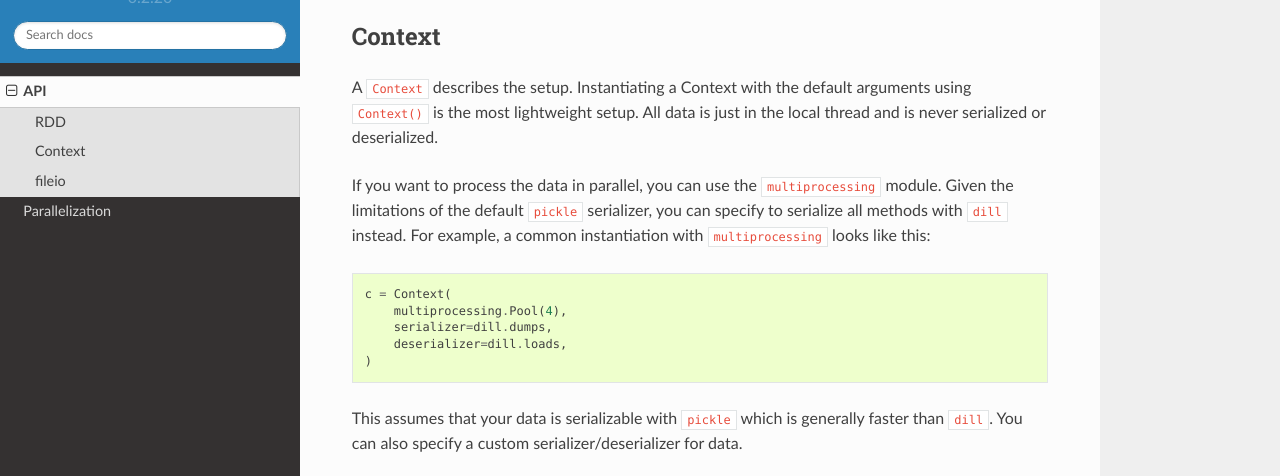
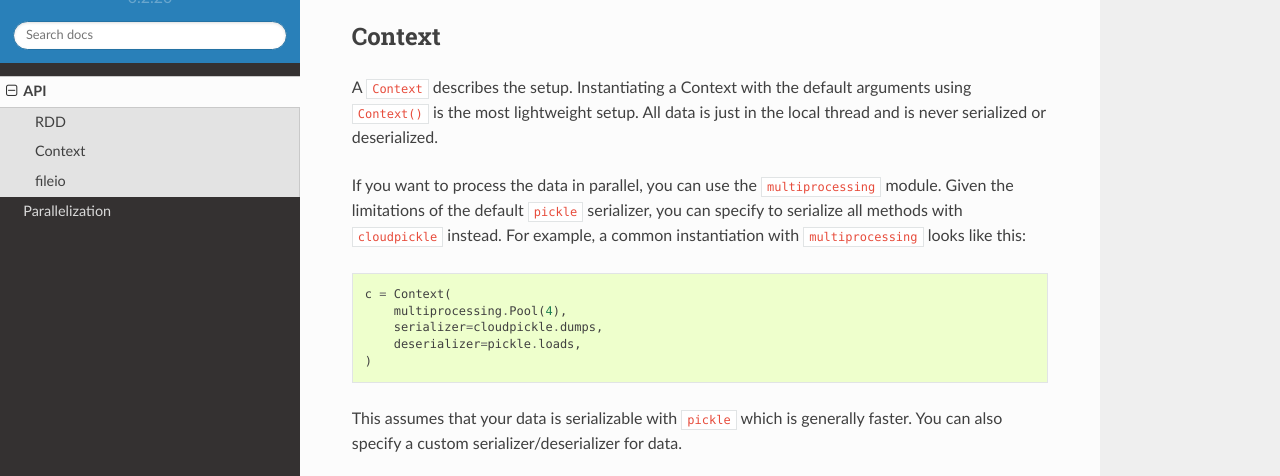
Before and after one commit to svenkreiss/pysparkling, a Sphinx documentation site: the page built from docs/sphinx/api.rst, in a window 1280 px wide and 900 px high, scrolled down 364 px, cut to the strip 55-531 px from the top of the window. Built offline with Sphinx 7.4.7 and the Read the Docs theme 2.0.0, drawn with Linux system fonts in a browser that asks for light colours.

Commit message:
replace dill with cloudpickle

```diff
--- a/docs/sphinx/api.rst
+++ b/docs/sphinx/api.rst
@@ -25,20 +25,19 @@ in the local thread and is never serialized or deserialized.
 
 If you want to process the data in parallel, you can use the ``multiprocessing``
 module. Given the limitations of the default ``pickle`` serializer, you can
-specify to serialize all methods with ``dill`` instead. For example, a common
-instantiation with ``multiprocessing`` looks like this:
+specify to serialize all methods with ``cloudpickle`` instead. For example,
+a common instantiation with ``multiprocessing`` looks like this:
 
 .. code-block:: python
 
   c = Context(
       multiprocessing.Pool(4),
-      serializer=dill.dumps,
-      deserializer=dill.loads,
+      serializer=cloudpickle.dumps,
+      deserializer=pickle.loads,
   )
 
 This assumes that your data is serializable with ``pickle`` which is generally
-faster than ``dill``. You can also specify a custom serializer/deserializer
-for data.
+faster. You can also specify a custom serializer/deserializer for data.
 
 .. autoclass:: pysparkling.Context
    :members:
--- a/setup.py
+++ b/setup.py
@@ -36,7 +36,7 @@ setup(
     tests_require=[
         'nose>=1.3.4',
         'futures>=3.0.1',
-        'dill>=0.2.2',
+        'cloudpickle>=0.1.0',
     ],
     test_suite='nose.collector',
 
```
Also changed, not shown: README.rst (+5 -6 lines), 1 other file.
